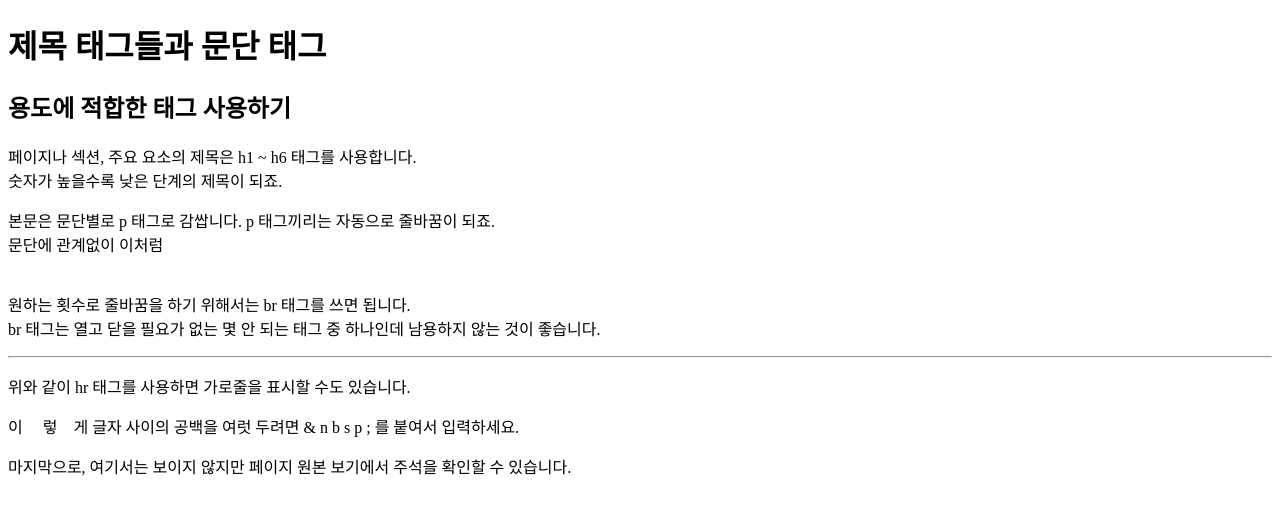
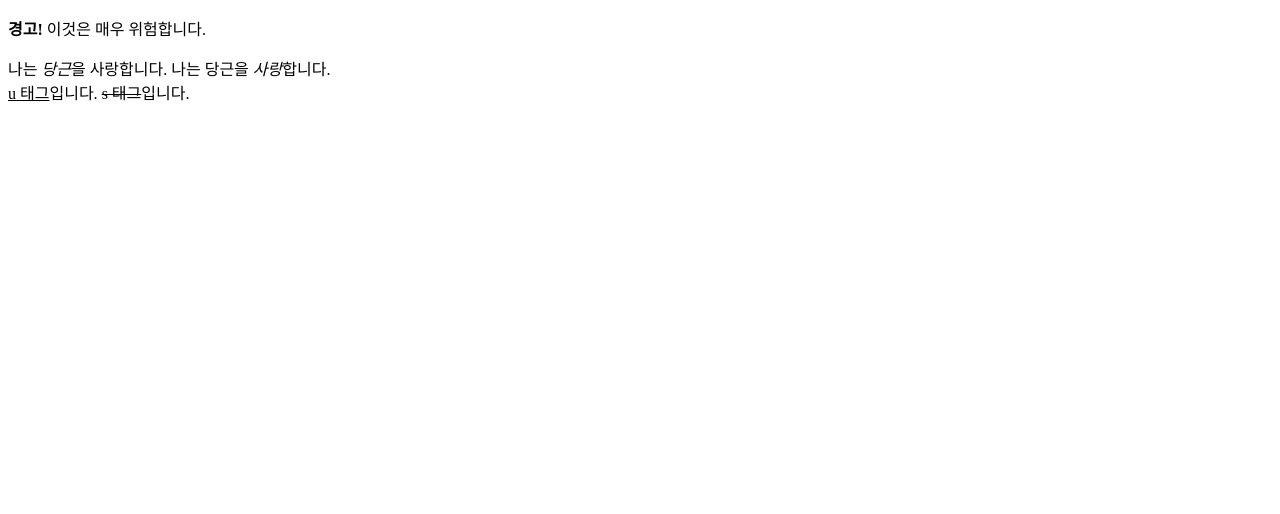
Before and after one commit to newbieccc/HTML_CSS_practice_yalco, a plain HTML site: page index.html in a window 1280 px wide. Drawn offline with Linux system fonts and the light colour scheme.

Commit message:
lesson 2 end

```diff
--- a/index.html
+++ b/index.html
@@ -7,24 +7,15 @@
   <title>Document</title>
 </head>
 <body>
-  <h1>제목 태그들과 문단 태그</h1>
-  <h2>용도에 적합한 태그 사용하기</h2>
-  <p>페이지나 섹션, 주요 요소의 제목은 h1 ~ h6 태그를 사용합니다. <br>
-    숫자가 높을수록 낮은 단계의 제목이 되죠.</p>
-  <p>본문은 문단별로 p 태그로 감쌉니다. p 태그끼리는 자동으로 줄바꿈이 되죠. <br>
-    문단에 관계없이 이처럼 <br><br><br>
-    원하는 횟수로 줄바꿈을 하기 위해서는 br 태그를 쓰면 됩니다. <br>
-    br 태그는 열고 닫을 필요가 없는 몇 안 되는 태그 중 하나인데 남용하지 않는 것이 좋습니다.</p>
-    <hr>
-  <p>위와 같이 hr 태그를 사용하면 가로줄을 표시할 수도 있습니다.
+  <p>
+    <strong>경고!</strong> 이것은 매우 위험합니다.
   </p>
-  <p>이 &nbsp;&nbsp;&nbsp; 렇 &nbsp;&nbsp;  게 글자 사이의 공백을 여럿 두려면 & n b s p ; 를 붙여서 입력하세요.</p>
-  <p>마지막으로, 여기서는 보이지 않지만 페이지 원본 보기에서 주석을 확인할 수 있습니다.</p>
-
-  <!-- 이 부분은 웹페이지에서는 보이지 않았을거에요. -->
-
-  <!-- 이처럼, 코드에서만 볼 수 있는 텍스트를
-  '주석'이라고 합니다. 위의 주석처럼 한 줄로도,
-  이 주석처럼 여러 줄로도 작성할 수 있어요. -->
+  <p>
+    나는 <em>당근</em>을 사랑합니다.
+    나는 당근을 <em>사랑</em>합니다.
+    <br>
+    <u>u 태그</u>입니다.
+    <s>s 태그</s>입니다.
+  </p>
 </body>
 </html>
```
